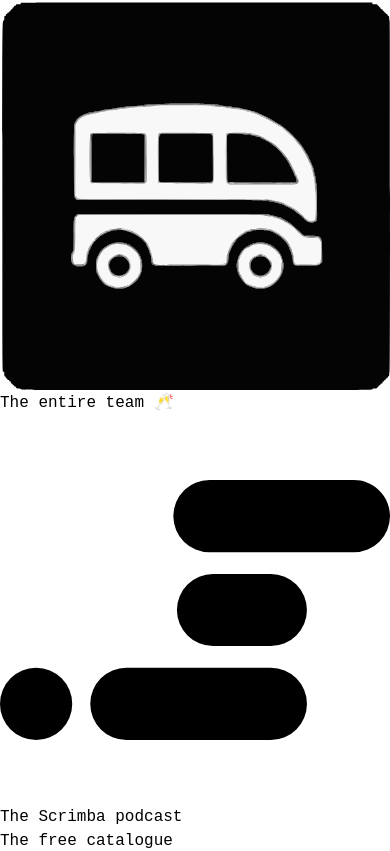
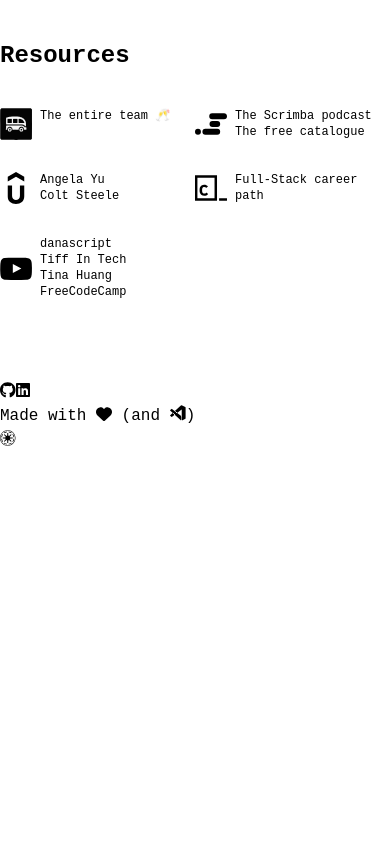
Before and after one commit to zacnation/react-portfolio, a React (Vite) app: page / in a window 390 px wide. Shown: the part 2307-3158 px from the top of the page. After the commit the page ends 2759 px from the top, so only its background shows below. Built offline with nearby package versions, Linux system fonts and the light colour scheme.

Commit message:
Mobile-first resources

```diff
--- /dev/null
+++ b/src/components/ResourceCard.jsx
@@ -0,0 +1,25 @@
+import PropTypes from "prop-types";
+
+export default function ResourceCard(props) {
+  return (
+    <div className="flex py-4">
+      <img src={props.imageSrc} className={`w-10 pr-2`}></img>
+      <ul>
+        {props.listItems.map((item, index) => {
+          return (
+            <li className="text-xs" key={index}>
+              {item}
+            </li>
+          );
+        })}
+      </ul>
+    </div>
+  );
+}
+
+ResourceCard.propTypes = {
+  // darkMode: PropTypes.bool.isRequired,
+  imageSrc: PropTypes.string.isRequired,
+  // altText: PropTypes.string.isRequired,
+  listItems: PropTypes.arrayOf(PropTypes.string).isRequired,
+};
--- a/src/components/Resources.jsx
+++ b/src/components/Resources.jsx
@@ -1,65 +1,72 @@
 import PropTypes from "prop-types";
+import ResourceCard from "./ResourceCard";
 
 export default function Resources(props) {
   return (
-    <section id="resources" className={props.darkMode ? "dark" : ""}>
-      <h2>Resources I&apos;m incredibly grateful for</h2>
-      <div className="icons">
-        <img
-          src={
+    <section
+      className={`py-16 ${
+        props.darkMode ? "bg-dark-II text-white" : "bg-white"
+      }`}
+    >
+      <h2 className="md:hidden text-2xl font-bold pb-5">Resources</h2>
+      <h2 className="hidden md:block text-2xl font-bold">
+        Resources I&apos;m incredibly grateful for
+      </h2>
+
+      <div className="grid grid-cols-2">
+        <div className="flex items-center">
+          <ResourceCard
+            imageSrc={
               props.darkMode ? "lewagon-icon-inverted.svg" : "lewagon-icon.svg"
             }
-          alt=""
-          className="lewagon-icon"
+            listItems={["The entire team 🥂"]}
           />
-        <ul>
-          <li>The entire team 🥂</li>
-        </ul>
-        {/* <p className="break">|</p> */}
-        <img
-          src={props.darkMode ? "scrimba-dark-f.svg" : "scrimba-icon.svg"}
-          alt=""
-          className="scrimba-icon"
+        </div>
+
+        <div className="grid col-span-2">
+          <div className="flex items-center">
+            <ResourceCard
+              imageSrc={
+                props.darkMode ? "scrimba-dark-f.svg" : "scrimba-icon.svg"
+              }
+              listItems={["The Scrimba podcast", "The free catalogue"]}
             />
-        <ul>
-          <li>The Scrimba podcast</li>
-          <li>The free catalogue</li>
-        </ul>
-        {/* <p className="break">|</p> */}
-        <img
-          src={props.darkMode ? "udemy-icon-inverted.svg" : "udemy-icon.svg"}
-          alt=""
-          className="udemy-icon"
+          </div>
+        </div>
+
+        <div className="flex items-center">
+          <ResourceCard
+            imageSrc={
+              props.darkMode ? "udemy-icon-inverted.svg" : "udemy-icon.svg"
+            }
+            listItems={["Angela Yu", "Colt Steele"]}
           />
-        <ul>
-          <li>Angela Yu</li>
-          <li>Colt Steele</li>
-        </ul>
-        {/* <p className="break">|</p> */}
-        <img
-          src={
+        </div>
+
+        <div className="flex items-center">
+          <ResourceCard
+            imageSrc={
               props.darkMode
                 ? "codecademy-icon-inverted.svg"
                 : "codecademy-icon.svg"
             }
-          alt=""
-          className="codecademy-icon"
+            listItems={["Full-Stack career path"]}
           />
-        <ul>
-          <li>Full-Stack career path</li>
-        </ul>
-        {/* <p className="break">|</p> */}
-        <img
-          src={props.darkMode ? "youtube-dark-f.svg" : "youtube-icon.svg"}
-          alt=""
-          className="youtube-icon"
+        </div>
+
+        <div className="grid col-span-3">
+          <ResourceCard
+            imageSrc={
+              props.darkMode ? "youtube-dark-f.svg" : "youtube-icon.svg"
+            }
+            listItems={[
+              "danascript",
+              "Tiff In Tech",
+              "Tina Huang",
+              "FreeCodeCamp",
+            ]}
           />
-        <ul>
-          <li>danascript</li>
-          <li>Tiff In Tech</li>
-          <li>Tina Huang</li>
-          <li>FreeCodeCamp</li>
-        </ul>
+        </div>
       </div>
     </section>
   );
```
Lines whose indentation alone changed are shown as unchanged.
